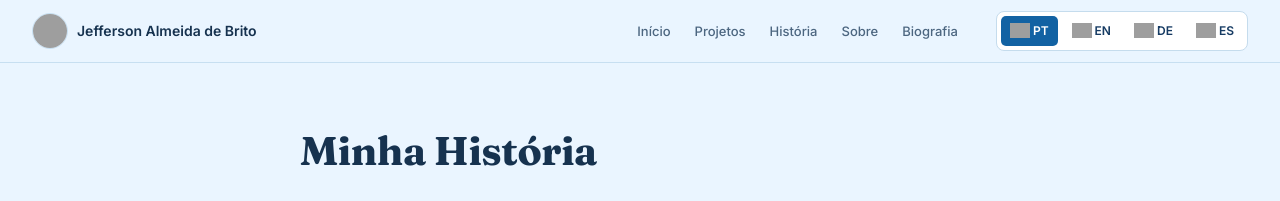
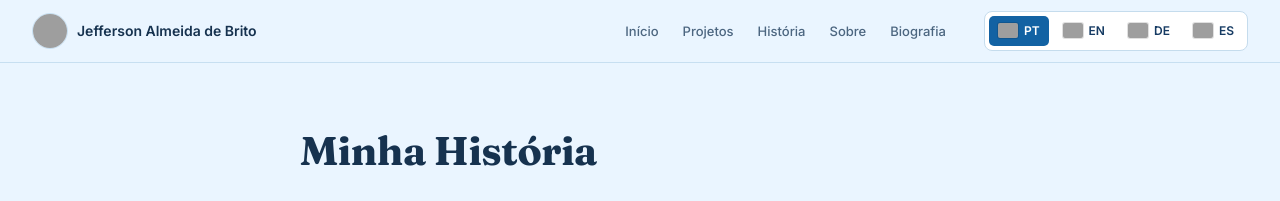
Before and after one commit to jeffersondk3/jeffersondk3.github.io, a Jekyll site: the page built from minha-historia.md, in a window 1280 px wide. Shown: the top 201 px of the page. Built offline with Jekyll 4.4.1, drawn with Linux system fonts in a browser that asks for light colours; grey boxes are pictures that could not be loaded.

Commit message:
Estiliza bandeiras de imagem no seletor de idiomas

```diff
--- a/assets/css/style.css
+++ b/assets/css/style.css
@@ -339,3 +339,18 @@
   .site-header .nav { gap: 8px 14px; }
   .site-header .language-switch a { padding: 4px 6px !important; font-size: 11px !important; }
 }
+
+
+/* Bandeiras reais no seletor, compatíveis com Windows e Chrome */
+.site-header .language-switch a { gap: 6px !important; }
+.site-header .language-switch .lang-flag {
+  display: inline-block !important;
+  width: 20px !important;
+  height: 15px !important;
+  max-width: none !important;
+  object-fit: cover;
+  border-radius: 2px;
+  box-shadow: 0 0 0 1px rgba(0,0,0,.12);
+  vertical-align: middle;
+  flex-shrink: 0;
+}
```
